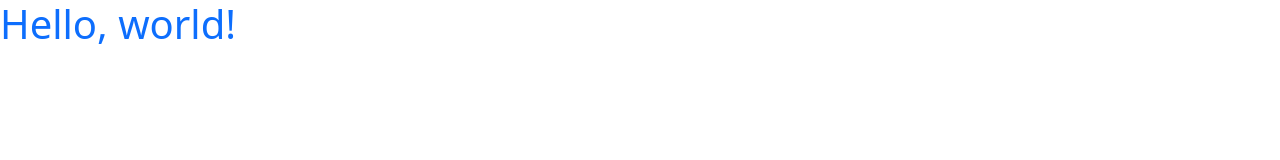
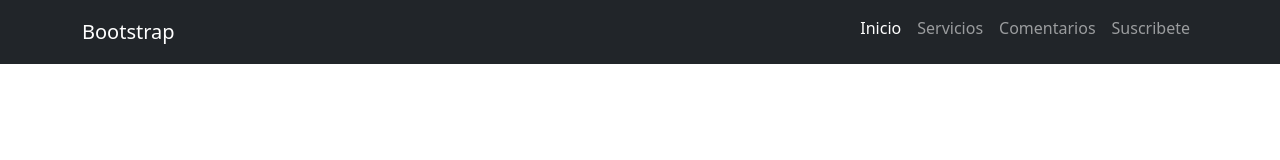
Before and after one commit to mikeolopolous/bt5-scroll-page, a plain HTML site: page index.html in a window 1280 px wide. Drawn offline with nearby package versions, Linux system fonts and the light colour scheme.

Commit message:
se agrega menu de navegacion

```diff
--- a/index.html
+++ b/index.html
@@ -7,7 +7,64 @@
     <title>Scroll web!</title>
   </head>
   <body>
-    <h1 class="text-primary">Hello, world!</h1>
+    <!-- Navbar -->
+    <nav class="navbar fixed-top navbar-expand-lg navbar-dark bg-dark">
+      <div class="container">
+        <a href="/" class="navbar-brand">Bootstrap</a>
+        <button
+          type="button"
+          class="navbar-toggler"
+          data-bs-toggle="collapse"
+          data-bs-target="#navbarSupportedContent"
+          aria-controls="navbarSupportedContent"
+          aria-expanded="false"
+          aria-label="Toggle navigation"
+        >
+        <span class="navbar-toggler-icon"></span>
+        </button>
+
+        <div class="collapse navbar-collapse" id="navbarSupportedContent">
+          <ul class="navbar-nav ms-auto mb-2 mg-lg-0">
+            <li class="nav-item">
+              <a
+                href="#inicio"
+                class="nav-link active"
+                aria-current="page"
+              >
+                Inicio
+              </a>
+            </li>
+
+            <li class="nav-item">
+              <a
+                href="#servicios"
+                class="nav-link"
+              >
+                Servicios
+              </a>
+            </li>
+
+            <li class="nav-item">
+              <a
+                href="#comentarios"
+                class="nav-link"
+              >
+                Comentarios
+              </a>
+            </li>
+
+            <li class="nav-item">
+              <a
+                href="#suscribete"
+                class="nav-link"
+              >
+                Suscribete
+              </a>
+            </li>
+          </ul>
+        </div>
+      </div>
+    </nav>
 
     <script src="https://cdn.jsdelivr.net/npm/bootstrap@5.0.2/dist/js/bootstrap.bundle.min.js" integrity="sha384-MrcW6ZMFYlzcLA8Nl+NtUVF0sA7MsXsP1UyJoMp4YLEuNSfAP+JcXn/tWtIaxVXM" crossorigin="anonymous"></script>
   </body>
```
